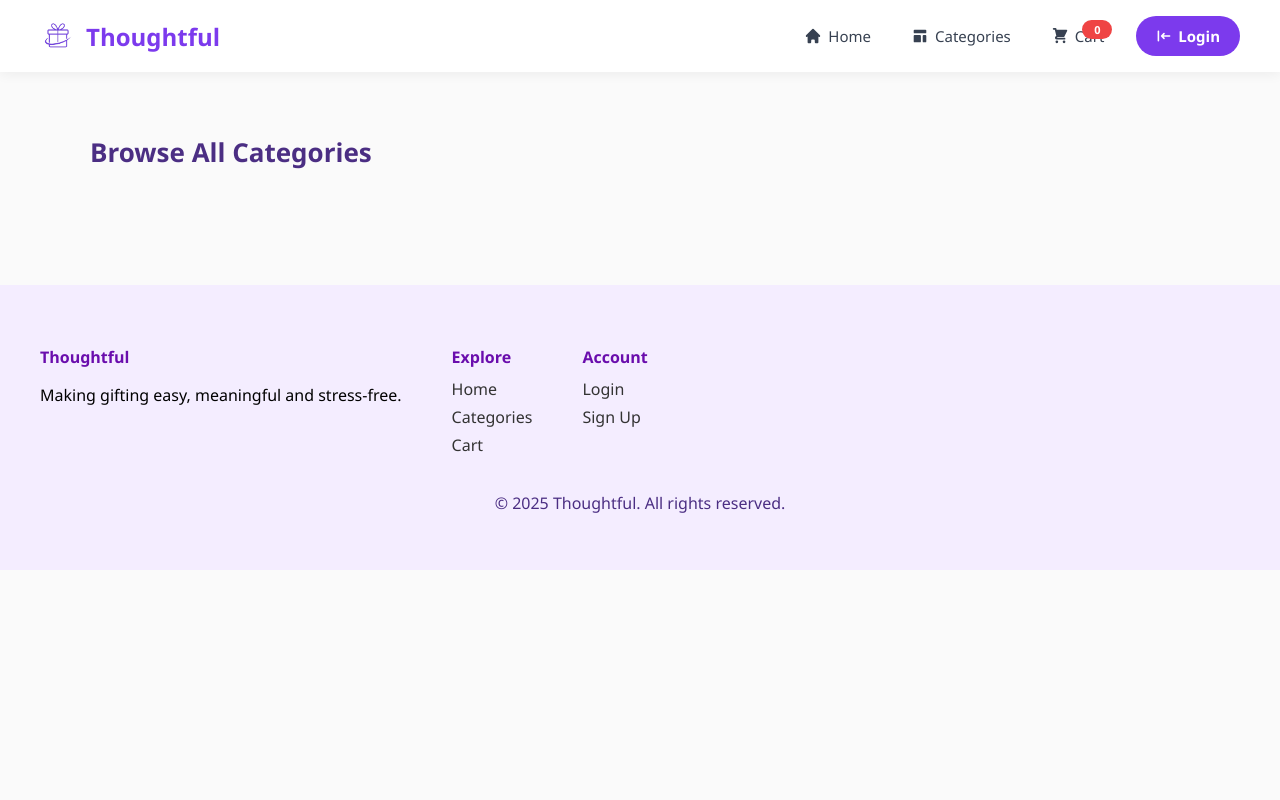
After one commit to BensonKas1508/Thoughtful, a PHP site: page /categories.php in a window 1280 px wide. The commit adds this page. Run offline with PHP 8.4, Linux system fonts and the light colour scheme; data that the repository does not hold is empty.

Commit message:
adding categories

```diff
--- /dev/null
+++ b/categories.php
@@ -0,0 +1,38 @@
+<?php
+include "components/navbar.php";
+
+// Fetch categories from backend
+$api_url = "http://169.239.251.102:442/~benson.vorsah/backend/categories/list.php";
+$response = file_get_contents($api_url);
+$data = json_decode($response, true);
+
+$categories = $data["categories"] ?? [];
+?>
+
+<!DOCTYPE html>
+<html>
+<head>
+    <title>Categories - Thoughtful Gifts</title>
+    <link rel="stylesheet" href="styles/navbar.css">
+    <link rel="stylesheet" href="styles/home.css">
+    <link rel="stylesheet" href="styles/footer.css">
+    <link rel="stylesheet" href="styles/categories.css">
+</head>
+
+<body>
+
+<section class="category-page">
+    <h2 class="title">Browse All Categories</h2>
+
+    <div class="cat-grid-page">
+        <?php foreach ($categories as $c): ?>
+            <a href="products.php?cat=<?= $c['id'] ?>" class="cat-box">
+                <?= htmlspecialchars($c['name']) ?>
+            </a>
+        <?php endforeach; ?>
+    </div>
+</section>
+
+<?php include "components/footer.php"; ?>
+</body>
+</html>
--- /dev/null
+++ b/styles/categories.css
@@ -0,0 +1,34 @@
+.category-page {
+    max-width: 1100px;
+    margin: auto;
+    padding: 40px 20px;
+}
+
+.title {
+    font-size: 26px;
+    font-weight: bold;
+    color: #4b2e83;
+    margin-bottom: 25px;
+}
+
+.cat-grid-page {
+    display: grid;
+    grid-template-columns: repeat(auto-fill, minmax(180px, 1fr));
+    gap: 20px;
+}
+
+.cat-box {
+    background: #F4EDFF;
+    padding: 20px;
+    border-radius: 15px;
+    text-align: center;
+    font-weight: 600;
+    color: #4b2e83;
+    text-decoration: none;
+    transition: 0.2s;
+}
+
+.cat-box:hover {
+    background: #E2D4FF;
+    transform: translateY(-4px);
+}
```
Also changed, not shown: backend/categories/list.php (added, +19 -0 lines), backend/products/list.php (+18 -15 lines), product.php (+20 -35 lines).
